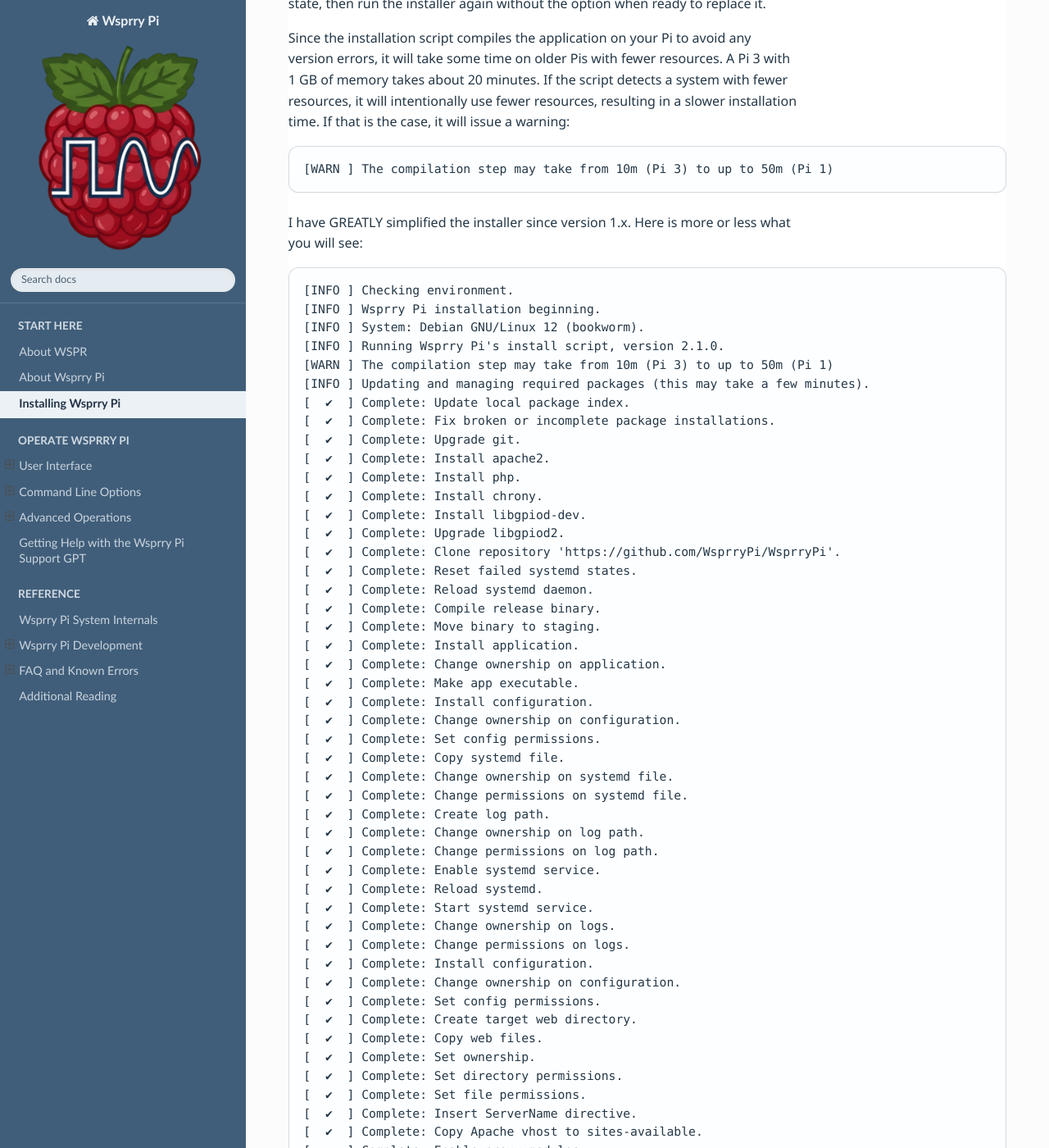
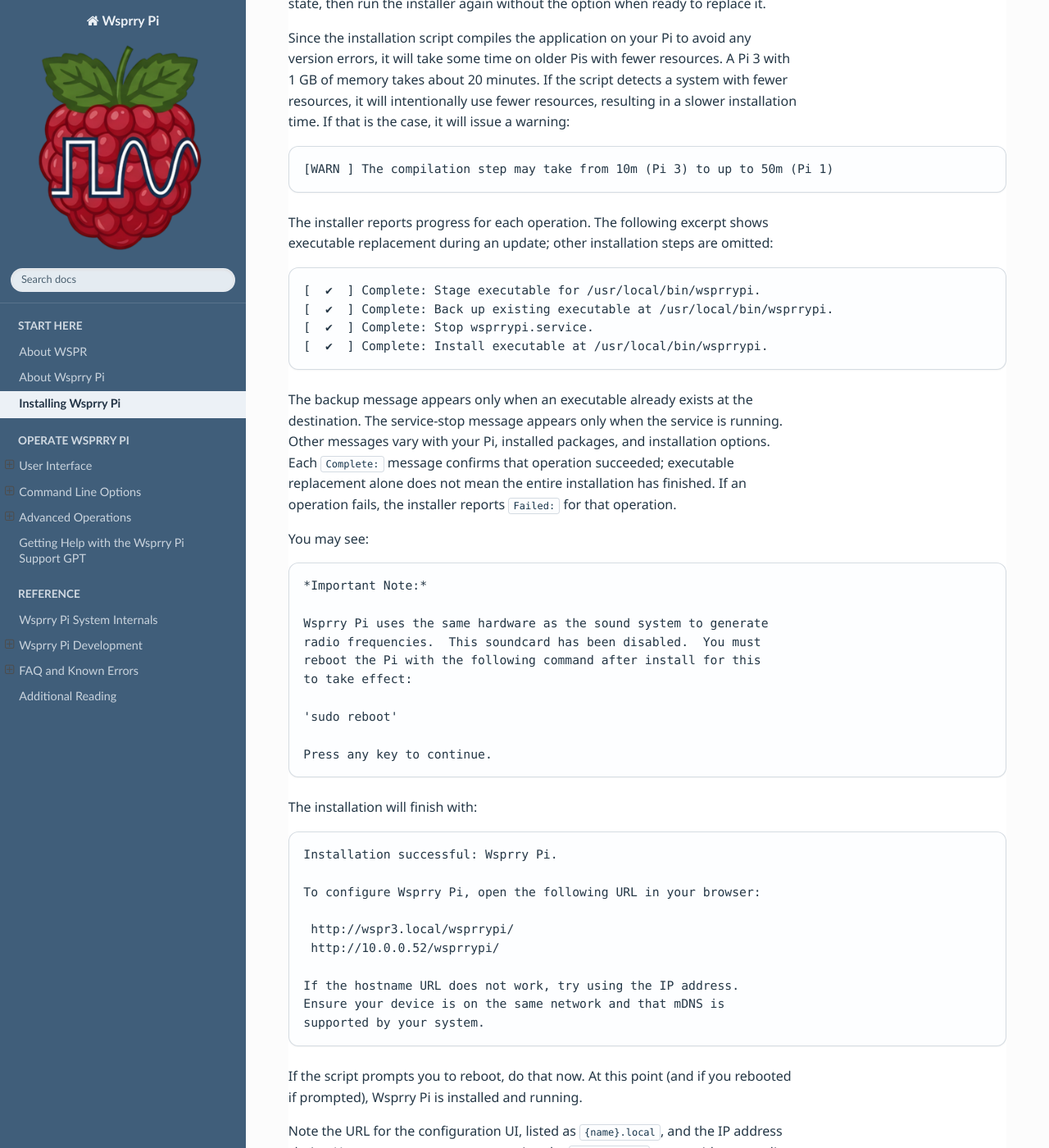
Before and after one commit to WsprryPi/Wsprry_Pi_Docs, a Sphinx documentation site: the page built from docs/Install/index.md, in a window 1280 px wide and 1400 px high, scrolled down 5563 px. Shown: the whole window at 82% size. Built offline with Sphinx 7.4.7 and the Read the Docs theme 3.1.0, drawn with Linux system fonts in a browser that asks for light colours; some of the changed text lies outside the part shown.

Commit message:
Refresh installer executable replacement transcript

````diff
--- a/docs/Install/index.md
+++ b/docs/Install/index.md
@@ -111,62 +111,22 @@
 [WARN ] The compilation step may take from 10m (Pi 3) to up to 50m (Pi 1)
 ```
 
-I have GREATLY simplified the installer since version 1.x.  Here is more or less what you will see:
+The installer reports progress for each operation. The following excerpt shows
+executable replacement during an update; other installation steps are omitted:
 
 ```text
-[INFO ] Checking environment.
-[INFO ] Wsprry Pi installation beginning.
-[INFO ] System: Debian GNU/Linux 12 (bookworm).
-[INFO ] Running Wsprry Pi's install script, version 2.1.0.
-[WARN ] The compilation step may take from 10m (Pi 3) to up to 50m (Pi 1)
-[INFO ] Updating and managing required packages (this may take a few minutes).
-[  ✔  ] Complete: Update local package index.
-[  ✔  ] Complete: Fix broken or incomplete package installations.
-[  ✔  ] Complete: Upgrade git.
-[  ✔  ] Complete: Install apache2.
-[  ✔  ] Complete: Install php.
-[  ✔  ] Complete: Install chrony.
-[  ✔  ] Complete: Install libgpiod-dev.
-[  ✔  ] Complete: Upgrade libgpiod2.
-[  ✔  ] Complete: Clone repository 'https://github.com/WsprryPi/WsprryPi'.
-[  ✔  ] Complete: Reset failed systemd states.
-[  ✔  ] Complete: Reload systemd daemon.
-[  ✔  ] Complete: Compile release binary.
-[  ✔  ] Complete: Move binary to staging.
-[  ✔  ] Complete: Install application.
-[  ✔  ] Complete: Change ownership on application.
-[  ✔  ] Complete: Make app executable.
-[  ✔  ] Complete: Install configuration.
-[  ✔  ] Complete: Change ownership on configuration.
-[  ✔  ] Complete: Set config permissions.
-[  ✔  ] Complete: Copy systemd file.
-[  ✔  ] Complete: Change ownership on systemd file.
-[  ✔  ] Complete: Change permissions on systemd file.
-[  ✔  ] Complete: Create log path.
-[  ✔  ] Complete: Change ownership on log path.
-[  ✔  ] Complete: Change permissions on log path.
-[  ✔  ] Complete: Enable systemd service.
-[  ✔  ] Complete: Reload systemd.
-[  ✔  ] Complete: Start systemd service.
-[  ✔  ] Complete: Change ownership on logs.
-[  ✔  ] Complete: Change permissions on logs.
-[  ✔  ] Complete: Install configuration.
-[  ✔  ] Complete: Change ownership on configuration.
-[  ✔  ] Complete: Set config permissions.
-[  ✔  ] Complete: Create target web directory.
-[  ✔  ] Complete: Copy web files.
-[  ✔  ] Complete: Set ownership.
-[  ✔  ] Complete: Set directory permissions.
-[  ✔  ] Complete: Set file permissions.
-[  ✔  ] Complete: Insert ServerName directive.
-[  ✔  ] Complete: Copy Apache vhost to sites-available.
-[  ✔  ] Complete: Enable proxy modules.
-[  ✔  ] Complete: Disable default site.
-[  ✔  ] Complete: Enable wsprrypi site.
-[  ✔  ] Complete: Test Apache configuration.
-[  ✔  ] Complete: Reload Apache.
-[  ✔  ] Complete: Delete local repository.
+[  ✔  ] Complete: Stage executable for /usr/local/bin/wsprrypi.
+[  ✔  ] Complete: Back up existing executable at /usr/local/bin/wsprrypi.
+[  ✔  ] Complete: Stop wsprrypi.service.
+[  ✔  ] Complete: Install executable at /usr/local/bin/wsprrypi.
 ```
+
+The backup message appears only when an executable already exists at the
+destination. The service-stop message appears only when the service is running.
+Other messages vary with your Pi, installed packages, and installation options.
+Each `Complete:` message confirms that operation succeeded; executable
+replacement alone does not mean the entire installation has finished. If an
+operation fails, the installer reports `Failed:` for that operation.
 
 You may see:
 
````
